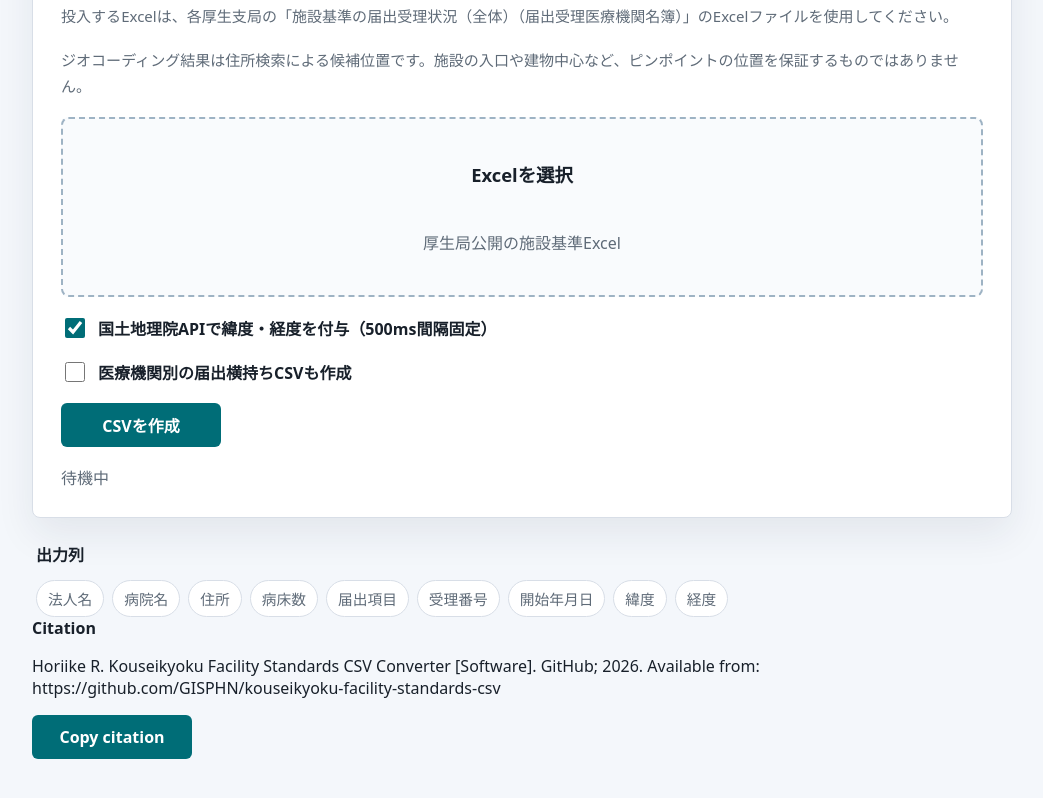
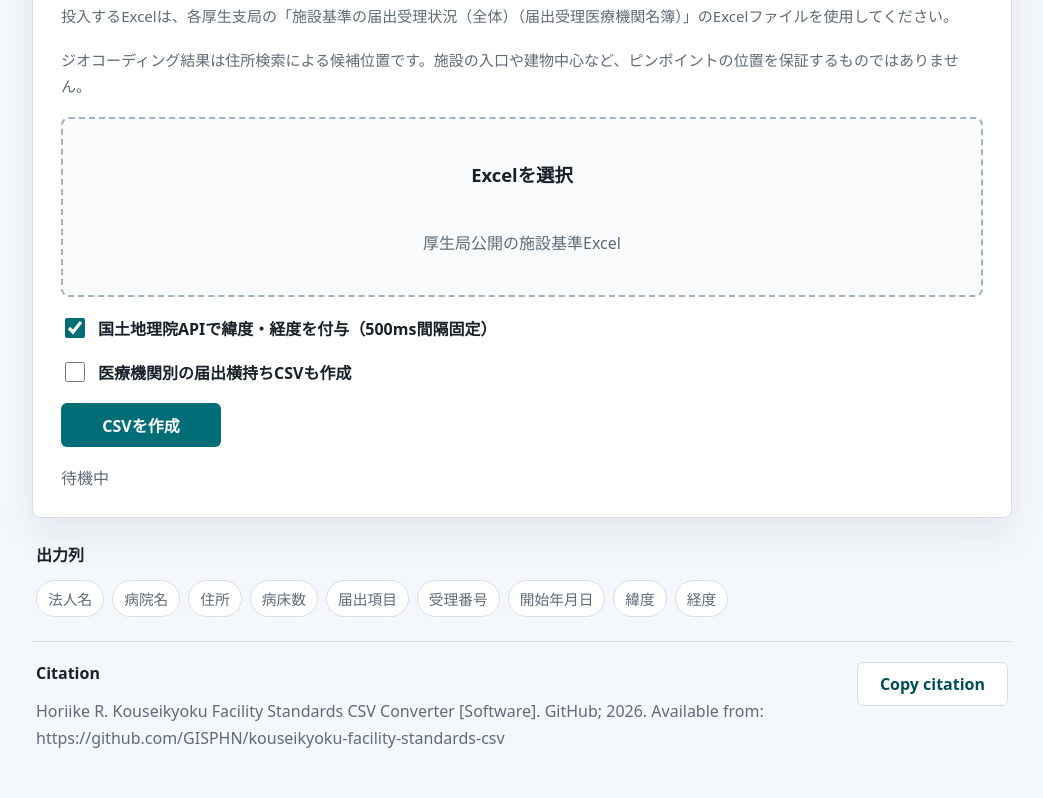
Before and after one commit to GISPHN/kouseikyoku-facility-standards-csv, a plain HTML site: page index.html in a window 1280 px wide. Shown: the part 164-962 px from the top of the page, without its empty margins (118-1161 px from the left). Drawn offline with Linux system fonts and the light colour scheme.

Commit message:
Style citation section

```diff
--- a/styles.css
+++ b/styles.css
@@ -163,7 +163,8 @@ button:disabled {
   accent-color: var(--accent);
 }
 
-.schema {
+.schema,
+.citation {
   margin-top: 24px;
   padding: 0 4px;
 }
@@ -183,6 +184,29 @@ button:disabled {
   font-size: 0.92rem;
 }
 
+.citation {
+  display: grid;
+  grid-template-columns: 1fr auto;
+  gap: 16px;
+  align-items: start;
+  border-top: 1px solid var(--line);
+  padding-top: 20px;
+}
+
+.citation p {
+  margin: 0;
+  color: var(--muted);
+  line-height: 1.7;
+  overflow-wrap: anywhere;
+}
+
+.secondary-button {
+  min-width: 140px;
+  background: var(--surface);
+  color: var(--accent-strong);
+  border: 1px solid var(--line);
+}
+
 @media (max-width: 640px) {
   .app {
     width: min(100% - 20px, 980px);
@@ -200,4 +224,8 @@ button:disabled {
   button {
     width: 100%;
   }
+
+  .citation {
+    grid-template-columns: 1fr;
+  }
 }
```
